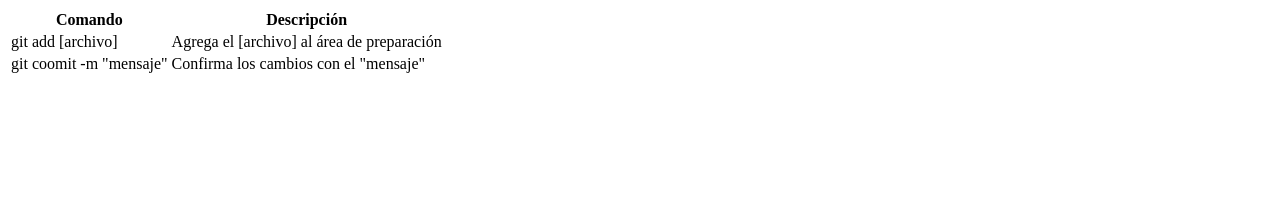
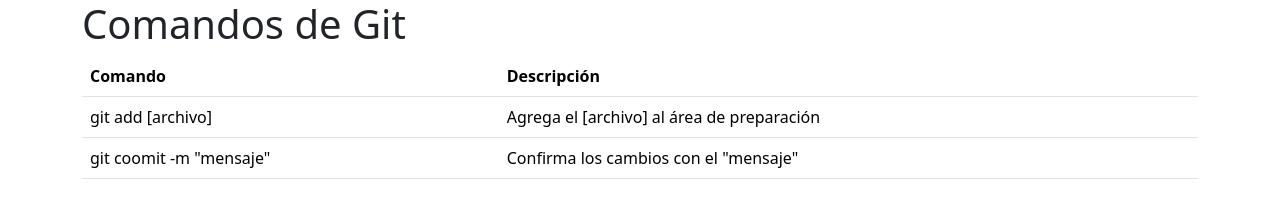
Before and after one commit to DMCervantes/CH37TrabajandoRamas, a plain HTML site: page index.html in a window 1280 px wide. Drawn offline with nearby package versions, Linux system fonts and the light colour scheme.

Commit message:
Se agregan los estilos de bootstrap

```diff
--- a/index.html
+++ b/index.html
@@ -4,9 +4,11 @@
     <meta charset="UTF-8">
     <meta name="viewport" content="width=device-width, initial-scale=1.0">
     <title>Prueba Ramas GIT</title>
+    <link href="https://cdn.jsdelivr.net/npm/bootstrap@5.3.2/dist/css/bootstrap.min.css" rel="stylesheet" integrity="sha384-T3c6CoIi6uLrA9TneNEoa7RxnatzjcDSCmG1MXxSR1GAsXEV/Dwwykc2MPK8M2HN" crossorigin="anonymous">
 </head>
 <body>
     <main class="container">
+        <h1>Comandos de Git</h1>
         <table class="table table-hover">
             <tr>
                 <th>Comando</th>
@@ -22,5 +24,6 @@
             </tr>
           </table>
     </main>
+    <script src="https://cdn.jsdelivr.net/npm/bootstrap@5.3.2/dist/js/bootstrap.bundle.min.js" integrity="sha384-C6RzsynM9kWDrMNeT87bh95OGNyZPhcTNXj1NW7RuBCsyN/o0jlpcV8Qyq46cDfL" crossorigin="anonymous"></script>
 </body>
 </html>
```
